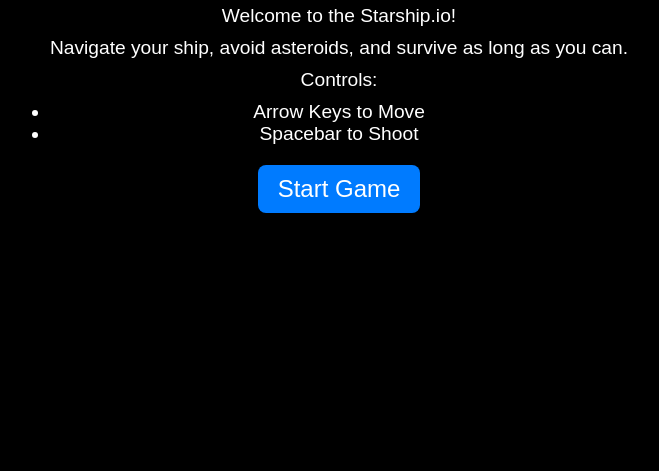
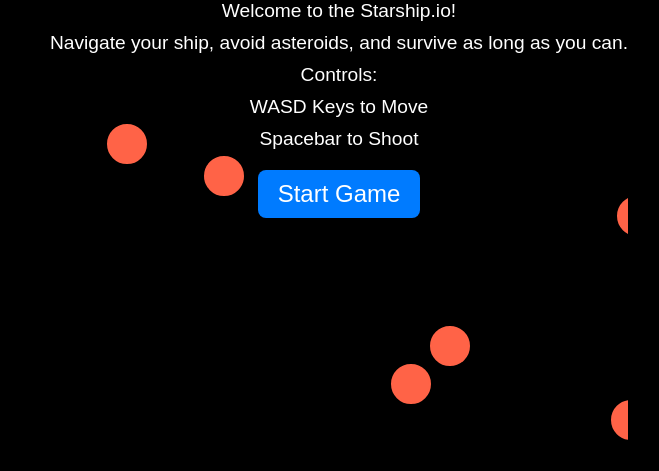
Before and after one commit to blakeshaw/WebDevGameProject, a website: page html/index.html in a window 1280 px wide. Shown: the part 329-800 px from the top of the page, without its empty margins (301-960 px from the left). Drawn offline with nearby package versions, Linux system fonts and the light colour scheme; no server answers.

Commit message:
Initialized the player and did some styling to the menu.

```diff
--- a/html/index.html
+++ b/html/index.html
@@ -1,11 +1,9 @@
 <!DOCTYPE html>
 <html>
+
 <head>
     <meta name="viewport" content="width=device-width,initial-scale=1.0">
     <title>IO Game</title>
-    <body>
-        <!--Create the game here-->
-        <head>
     <meta charset="UTF-8">
     <meta name="viewport" content="width=device-width, initial-scale=1.0">
     <title>Starship.io</title>
@@ -18,23 +16,30 @@
             font-family: Arial, sans-serif;
         }
 
-              body, html {
+        body,
+        html {
             height: 100%;
             display: flex;
             align-items: center;
             justify-content: center;
             background-color: #000;
             color: #FFF;
+            overflow: hidden;
+            position: relative;
         }
 
         .start-screen {
             text-align: center;
+            position: relative;
+            z-index: 10;
         }
 
         h1 {
             font-size: 3em;
-                  color: #FFD700; /* Gold color for title */
-                  text-shadow: 2px 2px 8px #FF4500; /* Glow effect */
+            color: #FFD700;
+            /* Gold color for title */
+            text-shadow: 2px 2px 8px #FF4500;
+            /* Glow effect */
         }
 
         .instructions {
@@ -46,23 +51,48 @@
             margin-bottom: 10px;
         }
 
-              .start-button {
+        #start-button {
             font-size: 1.5em;
             padding: 10px 20px;
             color: #FFF;
-                  background-color: #007BFF; /* Bright blue button */
+            background-color: #007BFF;
+            /* Bright blue button */
             border: none;
             border-radius: 8px;
             cursor: pointer;
             transition: background-color 0.3s ease;
         }
 
-              .start-button:hover {
+        #start-button:hover {
             background-color: #0056b3;
+        }
+
+        .asteroid {
+            width: 40px;
+            height: 40px;
+            background-color: #ff6347;
+            border-radius: 50%;
+            position: absolute;
+            border: 2px solid #ff6347;
+            /* Add a border to make the asteroids visible */
+        }
+
+        /* Background container for moving asteroids */
+        #gameArea {
+            position: absolute;
+            top: 0;
+            left: 0;
+            width: 100%;
+            height: 100%;
+            z-index: 1;
         }
     </style>
 </head>
+
 <body>
+    <!-- Background container for asteroids -->
+    <div id="gameArea"></div>
+
     <div class="start-screen">
         <h1>Starship.io</h1>
 
@@ -71,19 +101,73 @@
             <p>Navigate your ship, avoid asteroids, and survive as long as you can.</p>
             <p>Controls:</p>
             <ul>
-                      <li>Arrow Keys to Move</li>
-                      <li>Spacebar to Shoot</li>
+                <p>WASD Keys to Move</p>
+                <p>Spacebar to Shoot</p>
             </ul>
         </div>
-
-              <button class="start-button" onclick="startGame()">Start Game</button>
+        <button id="start-button">Start Game</button>
     </div>
 
-
-        <!--load the socket.io-client, which exposes an io global (and the endpoint GET /socket.io/socket.io.js), and then connect.-->
+    <!-- load the socket.io-client -->
     <script src="/socket.io/socket.io.js"></script>
     <script>
         const socket = io();
+
+        const startButton = document.getElementById('start-button');
+        startButton.addEventListener('click', () => {
+            window.location.href = '/game';
+        });
+
+        // Home screen asteroids setup
+        const gameArea = document.getElementById("gameArea");
+        let asteroids = [];
+
+        function createAsteroids() {
+            for (let i = 0; i < 20; i++) {
+                asteroids.push({
+                    x: Math.random() * window.innerWidth,
+                    y: Math.random() * window.innerHeight,
+                    velocityX: (Math.random() - 0.5) * 2,
+                    velocityY: (Math.random() - 0.5) * 2,
+                });
+            }
+        }
+
+        function moveAsteroids() {
+            asteroids.forEach(asteroid => {
+                asteroid.x += asteroid.velocityX;
+                asteroid.y += asteroid.velocityY;
+
+                // Wrap asteroids around edges
+                if (asteroid.x < 0) asteroid.x = window.innerWidth;
+                if (asteroid.x > window.innerWidth) asteroid.x = 0;
+                if (asteroid.y < 0) asteroid.y = window.innerHeight;
+                if (asteroid.y > window.innerHeight) asteroid.y = 0;
+            });
+        }
+
+        function render() {
+            gameArea.innerHTML = "";
+
+            // Render asteroids
+            asteroids.forEach(asteroid => {
+                const asteroidElement = document.createElement("div");
+                asteroidElement.classList.add("asteroid");
+                asteroidElement.style.left = asteroid.x + "px";
+                asteroidElement.style.top = asteroid.y + "px";
+                gameArea.appendChild(asteroidElement);
+            });
+        }
+
+        function gameLoop() {
+            moveAsteroids();
+            render();
+            requestAnimationFrame(gameLoop);
+        }
+
+        createAsteroids();
+        gameLoop();
     </script>
 </body>
+
 </html>
```
Also changed, not shown: html/game.html (+23 -0 lines), server.js (+30 -4 lines). Lines whose indentation alone changed are shown as unchanged.
